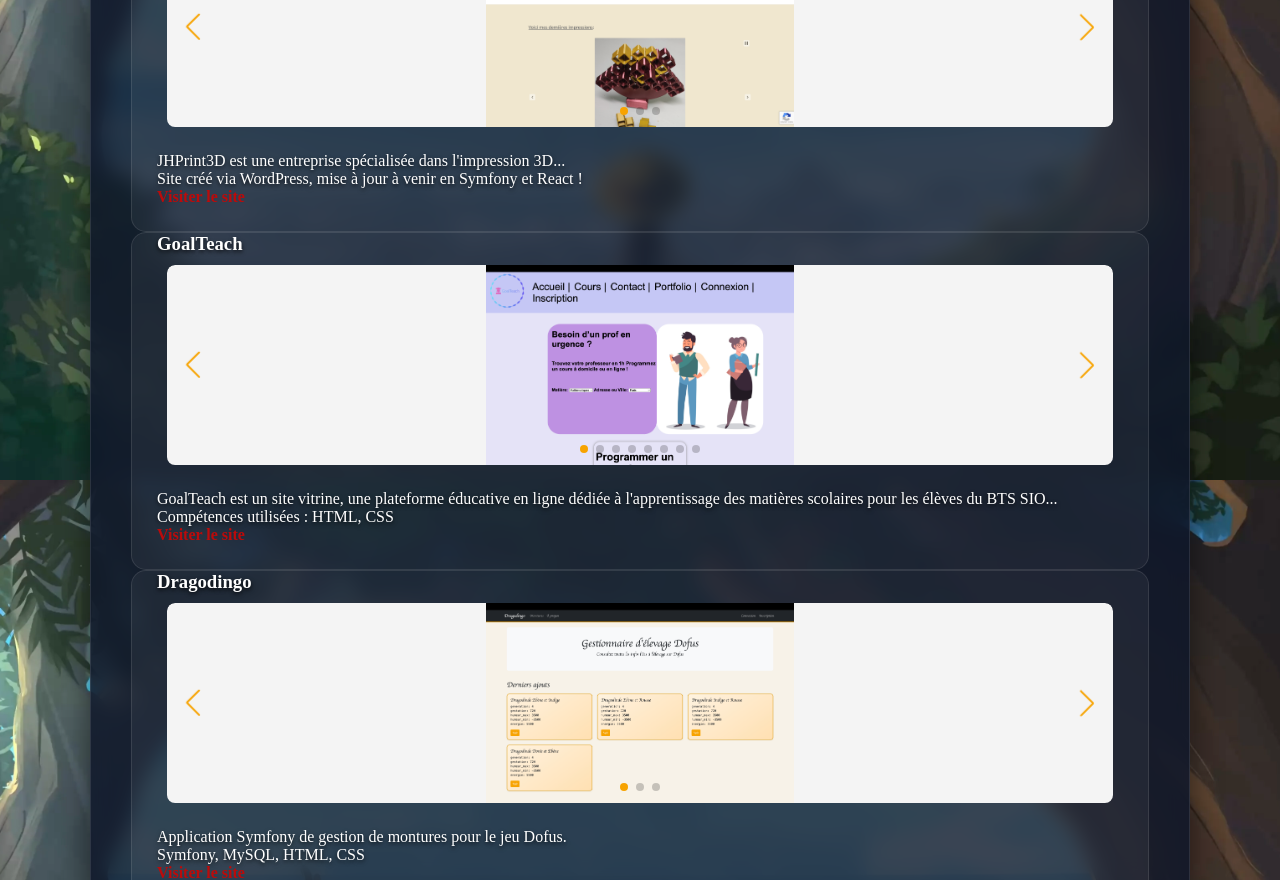
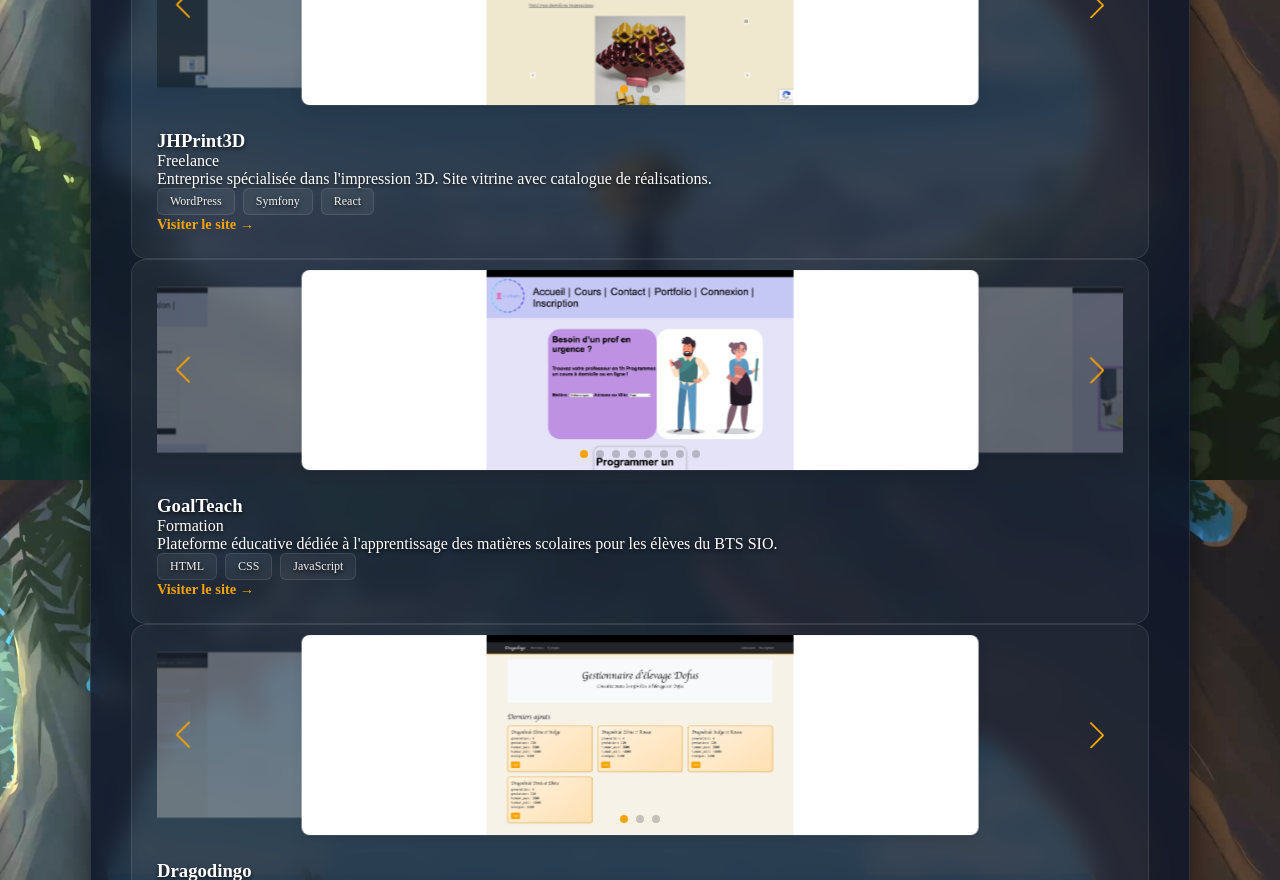
Before and after one commit to Timotheehau/myportfolio, a React (Create React App) app: page / in a window 1280 px wide. Shown: the part 1920-2800 px from the top of the page. Built offline with nearby package versions, Linux system fonts and the light colour scheme.

Commit message:
Ajout de tous les carroussels et nouveau sous titre de navigation

```diff
--- a/src/index.css
+++ b/src/index.css
@@ -114,13 +114,15 @@ h2::after {
 
 /* Liens */
 a {
-  color: var(--primary);
+  color: var(--accent);
   font-weight: bold;
   text-decoration: none;
 }
 
 a:hover {
-  color: var(--accent);
+  background-color: var(--primary);
+  color: white;
+  transform: translateY(-2px);
   text-decoration: underline;
 }
 
@@ -211,7 +213,7 @@ a:hover {
 .see-more-btn {
   background: rgba(77, 166, 255, 0.1); /* Fond bleu très léger */
   border: 1px dashed var(--primary); /* Bordure en pointillés pour le style */
-  color: var(--primary);
+  color: var(--accent);
   padding: 12px;
   cursor: pointer;
   margin-top: 20px;
@@ -222,8 +224,8 @@ a:hover {
   width: 100%;
 }
 .see-more-btn:hover {
-  background: var(--accent);
-  color: #000;
+  background: var(--primary);
+  color: white;
   border-style: solid;
 }
 .project-swiper {
@@ -335,3 +337,94 @@ a:hover {
   cursor: pointer;
   z-index: 100001;
 }
+.carousel-container {
+  width: 100%;
+  padding: 10px 0;
+  /* On cache ce qui dépasse de la carte */
+  overflow: hidden;
+}
+
+.project-swiper {
+  width: 100%;
+  /* On permet aux slides de déborder à l'intérieur du container pour la boucle */
+  overflow: visible !important;
+}
+
+.img-wrapper {
+  height: 200px;
+  border-radius: 8px;
+  background: #fff;
+  display: flex;
+  justify-content: center;
+  align-items: center;
+  box-shadow: 0 4px 12px rgba(0,0,0,0.1);
+}
+
+.img-wrapper img {
+  width: 100%;
+  height: 100%;
+  object-fit: contain; /* Garde l'image entière sans la couper */
+}
+
+/* --- ÉTAT DES IMAGES SUR LES CÔTÉS --- */
+.swiper-slide {
+  transition: opacity 0.4s ease;
+  opacity: 0.3; /* Très clair pour voir qu'elles sont là sans distraire */
+}
+
+.swiper-slide-active {
+  opacity: 1; /* L'image centrale est pleine */
+}
+
+.tech-stack {
+  display: flex;
+  flex-wrap: wrap;
+  gap: 8px;
+}
+
+.tech-stack span {
+  font-size: 0.75rem;
+  background: rgba(255, 255, 255, 0.05);
+  color: #eee;
+  padding: 5px 12px;
+  border-radius: 6px;
+  border: 1px solid rgba(255, 255, 255, 0.1);
+}
+
+/* Lien de visite */
+.visit-link {
+  margin-top: auto;
+  color: #f7a300;
+  text-decoration: none;
+  font-weight: 600;
+  font-size: 0.9rem;
+  display: inline-block;
+  transition: transform 0.2s;
+}
+
+.visit-link:hover {
+  transform: translateX(5px);
+  text-decoration: underline;
+}
+
+/* Style spécifique pour les veilles (Simple Card) */
+.simple-card {
+  justify-content: center;
+  min-height: 250px;
+}
+
+.download-links {
+  display: flex;
+  gap: 15px;
+  margin-top: 15px;
+}
+
+.download-links a {
+  padding: 8px 15px;
+  border-radius: 8px;
+  background: #f7a300;
+  color: #000;
+  font-weight: bold;
+  font-size: 0.8rem;
+  text-decoration: none;
+}
--- a/src/sections/Projects.js
+++ b/src/sections/Projects.js
@@ -1,28 +1,49 @@
 import React, { useState } from 'react';
 import { Swiper, SwiperSlide } from 'swiper/react';
-import { Navigation, Pagination } from 'swiper/modules';
+import { Navigation, Pagination, EffectCoverflow } from 'swiper/modules';
 
 import 'swiper/css';
 import 'swiper/css/pagination';
 import 'swiper/css/navigation';
+import 'swiper/css/effect-coverflow';
 
 // On passe la fonction de zoom en "props" à l'enfant
 const ProjectCarousel = ({ images, onImageClick }) => {
+  // Sécurité simple : si pas d'images, on n'affiche rien
+  if (!images || images.length === 0) return null;
+
+  const isLoopable = images.length > 1;
+
   return (
     <div className="carousel-container">
       <Swiper
-        modules={[Navigation, Pagination]}
-        spaceBetween={10}
-        slidesPerView={1}
-        navigation={true}
-        pagination={{ clickable: true }}
-        loop={true}
+        modules={[Navigation, Pagination, EffectCoverflow]}
+        effect={'coverflow'}
+        grabCursor={true}
+        centeredSlides={true}
+        slidesPerView={'auto'} // S'adapte à la largeur CSS des slides
+        loop={isLoopable}
+
+        // --- CONFIGURATION PROPRE ---
+        speed={600}
+        //loopedSlides={images.length} // Aide Swiper à calculer les clones
+
+        coverflowEffect={{
+          rotate: 0,
+          stretch: 0,
+          depth: 100,
+          modifier: 2.5, // Augmente l'écart visuel sans créer de vide
+          slideShadows: false,
+        }}
+        navigation={isLoopable}
+        pagination={isLoopable ? { clickable: true } : false}
         className="project-swiper"
       >
         {images.map((img, index) => (
-          <SwiperSlide key={index}>
+          <SwiperSlide key={index} style={{ width: '70%' }}>
+            {/* 70% permet de voir TOUJOURS un bout des images suivantes/précédentes à 3 images */}
             <div className="img-wrapper" onClick={() => onImageClick(img)}>
-              <img src={img} alt={`Screenshot ${index}`} />
+              <img src={img} alt={`Slide ${index}`} />
               <div className="zoom-overlay">🔍</div>
             </div>
           </SwiperSlide>
@@ -42,85 +63,156 @@ export default function ProjectSection() {
 return (
     <section id="Projects">
       <div className="content-wrapper">
-        <h2>Projets</h2>
+        <h2 className="section-title">Mes Projets</h2>
         <div className="grid">
+
+          {/* --- JHPrint3D --- */}
           <div className="card">
-            <h3>JHPrint3D</h3>
+            <div className="card-image-section">
               <ProjectCarousel
                 images={jhprint3dImages}
                 onImageClick={(img) => setFullscreenImg(img)}
               />
-            <p>
-              JHPrint3D est une entreprise spécialisée dans l'impression 3D...
+            </div>
+            <div className="card-info-section">
+              <div className="card-header">
+                <h3>JHPrint3D</h3>
+                <span className="badge">Freelance</span>
+              </div>
+              <p className="description">
+                Entreprise spécialisée dans l'impression 3D. Site vitrine avec catalogue de réalisations.
               </p>
-            {/* Ajout du rel ici */}
-            <p className="skills">Site créé via WordPress, mise à jour à venir en Symfony et React !</p>
-            <a href="https://www.jhprint3d.fr" target="_blank" rel="noopener noreferrer">Visiter le site</a>
+              <div className="tech-stack">
+                <span>WordPress</span>
+                <span>Symfony</span>
+                <span>React</span>
+              </div>
+              <a href="https://www.jhprint3d.fr" target="_blank" rel="noopener noreferrer" className="visit-link">
+                Visiter le site →
+              </a>
+            </div>
           </div>
 
+          {/* --- GoalTeach --- */}
           <div className="card">
-            <h3>GoalTeach</h3>
+            <div className="card-image-section">
               <ProjectCarousel
                 images={goalTeachImages}
                 onImageClick={(img) => setFullscreenImg(img)}
               />
-            <p>
-              GoalTeach est un site vitrine, une plateforme éducative en ligne dédiée à l'apprentissage des matières scolaires pour les élèves du BTS SIO...
+            </div>
+            <div className="card-info-section">
+              <div className="card-header">
+                <h3>GoalTeach</h3>
+                <span className="badge">Formation</span>
+              </div>
+              <p className="description">
+                Plateforme éducative dédiée à l'apprentissage des matières scolaires pour les élèves du BTS SIO.
               </p>
-            <p className="skills">Compétences utilisées : HTML, CSS</p>
-            {/* Ajout du rel ici */}
-            <a href="/GoalTeach/accueil.html" target="_blank" rel="noopener noreferrer">Visiter le site</a>
+              <div className="tech-stack">
+                <span>HTML</span>
+                <span>CSS</span>
+                <span>JavaScript</span>
+              </div>
+              <a href="/GoalTeach/accueil.html" target="_blank" rel="noopener noreferrer" className="visit-link">
+                Visiter le site →
+              </a>
+            </div>
           </div>
 
+          {/* --- Dragodingo --- */}
           <div className="card">
-            {/* On donne la fonction setFullscreenImg au carrousel */}
-            <h3>Dragodingo</h3>
+            <div className="card-image-section">
               <ProjectCarousel
                 images={dragodingoImages}
                 onImageClick={(img) => setFullscreenImg(img)}
               />
-
-            <p>Application Symfony de gestion de montures pour le jeu Dofus.</p>
-            <p className="skills">Symfony, MySQL, HTML, CSS</p>
-            <a href="https://timohsymfoeval-production.up.railway.app/" target="_blank" rel="noopener noreferrer">Visiter le site</a>
+            </div>
+            <div className="card-info-section">
+              <div className="card-header">
+                <h3>Dragodingo</h3>
+                <span className="badge">App Web</span>
+              </div>
+              <p className="description">
+                Outil de gestion d'élevage pour le jeu Dofus. Automatisation des cycles de reproduction.
+              </p>
+              <div className="tech-stack">
+                <span>Symfony</span>
+                <span>MySQL</span>
+                <span>Twig</span>
+              </div>
+              <a href="https://timohsymfoeval-production.up.railway.app/" target="_blank" rel="noopener noreferrer" className="visit-link">
+                Visiter le site →
+              </a>
+            </div>
           </div>
 
+          {/* --- .Match --- */}
           <div className="card">
-            <h3>.Match</h3>
+            <div className="card-image-section">
               <ProjectCarousel
                 images={matchImages}
                 onImageClick={(img) => setFullscreenImg(img)}
               />
-            <p>Le projet de fin d'année de BTS SIO SLAM. Dans le cadre de la M2L, les sportifs peuvent réserver une séance de coaching avec les coachs de la maison des ligues</p>
-            <p className="skills">Compétences utilisées : Symfony, React, MySQL, Mise en place de sécurité, Système de mailer</p>
-            {/* Ajout du rel ici */}
-            <a href="https://pointmatchfront.vercel.app" target="_blank" rel="noopener noreferrer">Visiter le site</a>
+            </div>
+            <div className="card-info-section">
+              <div className="card-header">
+                <h3>.Match</h3>
+                <span className="badge">BTS SIO</span>
+              </div>
+              <p className="description">
+                Système de réservation de séances de coaching sportif pour la Maison des Ligues (M2L).
+              </p>
+              <div className="tech-stack">
+                <span>React</span>
+                <span>React Native</span>
+                <span>JWT token</span>
+                <span>Gestion de base de données</span>
+                <span>Symfony</span>
+                <span>MySQL</span>
+              </div>
+              <a href="https://pointmatchfront.vercel.app" target="_blank" rel="noopener noreferrer" className="visit-link">
+                Visiter le site →
+              </a>
+            </div>
           </div>
 
-          <div className="card">
-            <h3>Veille technologique : La 5G verte</h3>
-            <p>
-              Étude approfondie sur l'impact environnemental de la 5G...
+          {/* --- Veille 5G --- */}
+          <div className="card simple-card">
+            <div className="card-info-section">
+              <h3>Veille : La 5G verte</h3>
+              <p className="description">
+                Étude approfondie sur l'impact environnemental et les solutions de sobriété énergétique de la 5G.
               </p>
-            <a href="/assets/5G/Veille_5G_Verte.pptx" target="_blank" rel="noopener noreferrer">Télécharger le powerpoint</a>
-            <a href="/assets/5G/resume.pdf" target="_blank" rel="noopener noreferrer">Ouvrir le résumé PDF</a>
+              <div className="download-links">
+                <a href="/assets/5G/Veille_5G_Verte.pptx" target="_blank" rel="noopener noreferrer">PowerPoint</a>
+                <a href="/assets/5G/resume.pdf" target="_blank" rel="noopener noreferrer">Résumé PDF</a>
+              </div>
+            </div>
           </div>
 
-          <div className="card">
-            <h3>Veille technologique : Les risques liés à l'IA</h3>
-            <p>
-              Étude des risques liés à l'IA ...
+          {/* --- Veille IA --- */}
+          <div className="card simple-card">
+            <div className="card-info-section">
+              <h3>Veille : Risques liés à l'IA</h3>
+              <p className="description">
+                Analyse des enjeux éthiques et des risques de sécurité liés à l'intelligence artificielle.
               </p>
-            <a href="/assets/IA/powerpoint_Veille_IA.pptx" target="_blank" rel="noopener noreferrer">Télécharger le powerpoint</a>
-            <a href="/assets/IA/resume_ia.pdf" target="_blank" rel="noopener noreferrer">Ouvrir le résumé PDF</a>
+              <div className="download-links">
+                <a href="/assets/IA/powerpoint_Veille_IA.pptx" target="_blank" rel="noopener noreferrer">PowerPoint</a>
+                <a href="/assets/IA/resume_ia.pdf" target="_blank" rel="noopener noreferrer">Résumé PDF</a>
+              </div>
+            </div>
           </div>
 
         </div>
       </div>
+
+      {/* --- Overlay Immersif (Sorti de la grid pour éviter les bugs) --- */}
       {fullscreenImg && (
         <div className="fullscreen-overlay" onClick={() => setFullscreenImg(null)}>
           <div className="fullscreen-content" onClick={(e) => e.stopPropagation()}>
-            <img src={fullscreenImg} alt="Zoom" />
+            <img src={fullscreenImg} alt="Screenshot agrandi" />
             <button className="close-fullscreen-btn" onClick={() => setFullscreenImg(null)}>
               &times;
             </button>
```
Also changed, not shown: src/components/Navbar.css (+13 -11 lines), public/icons/merry.png (added). Lines whose indentation alone changed are shown as unchanged.
